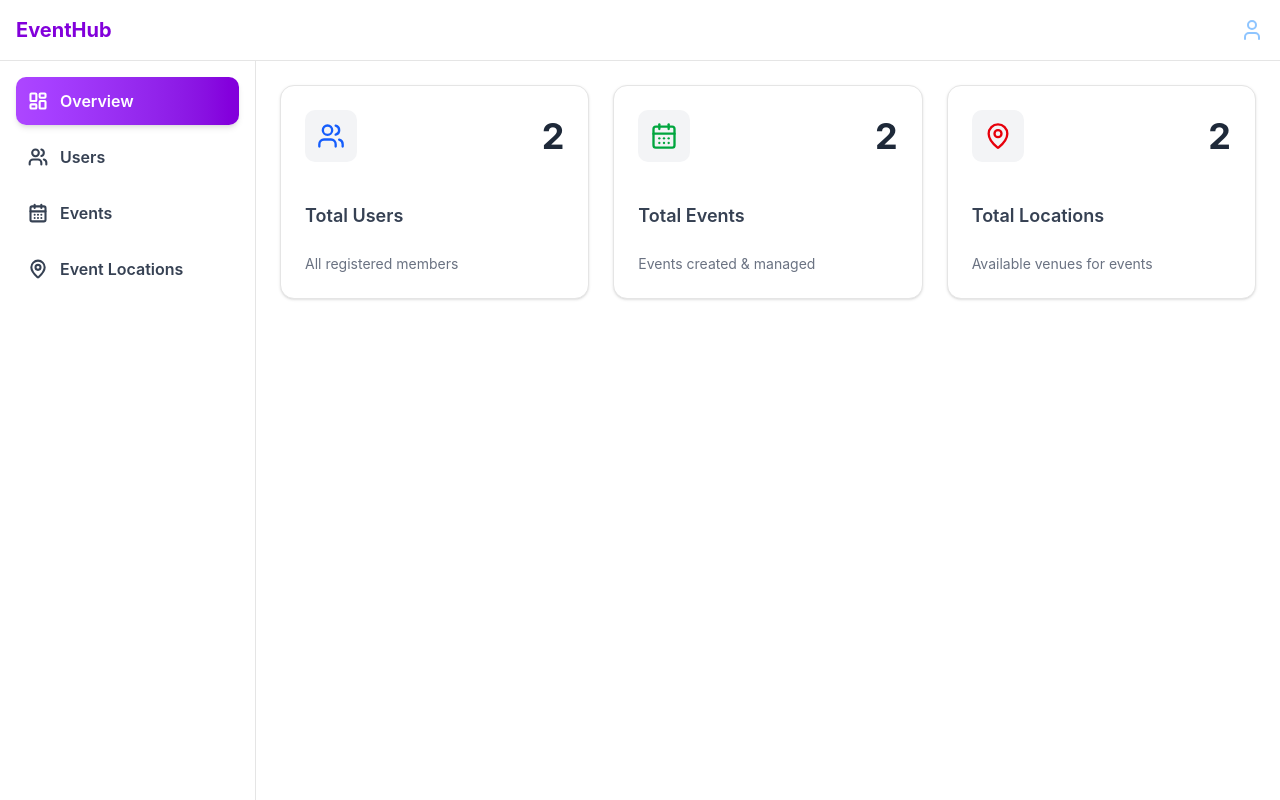
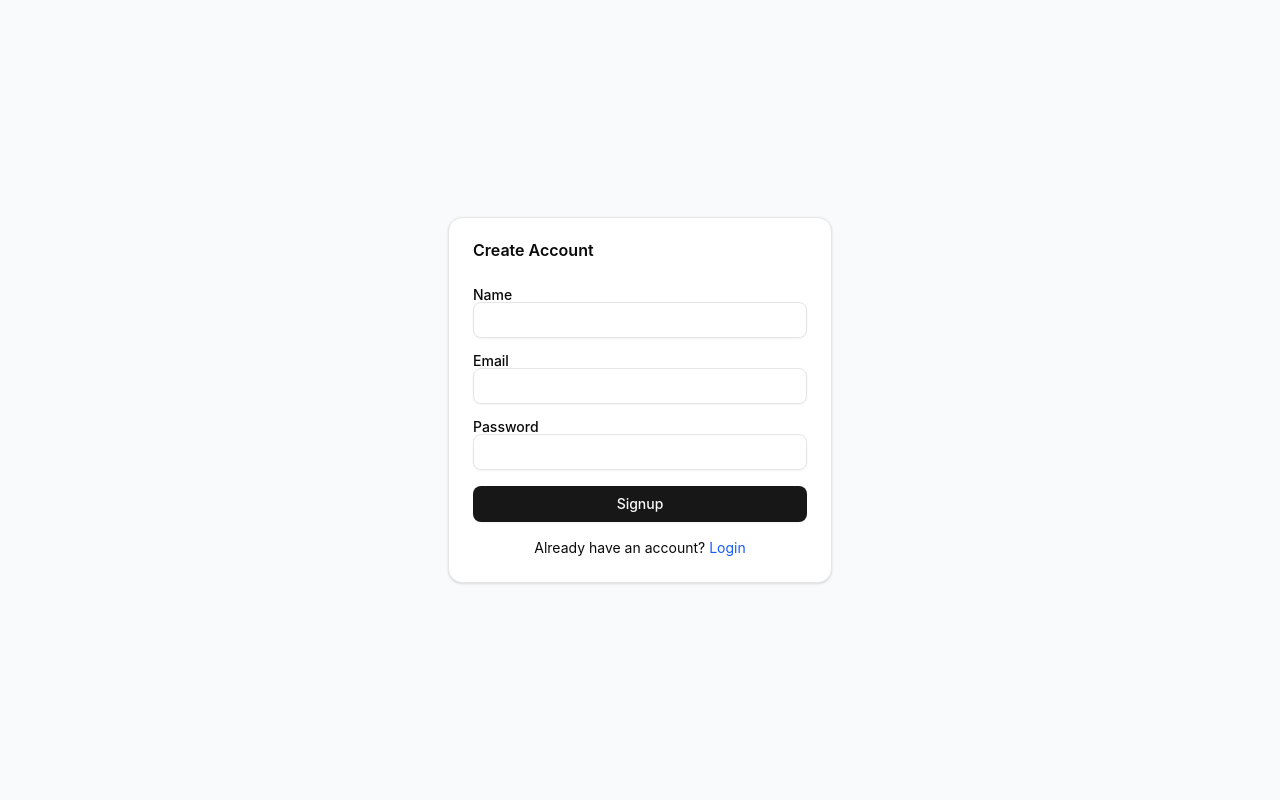
Before and after one commit to craftwithneha/event-management, a React (Vite) app: page /signup in a window 1280 px wide. Before the commit this address led to /overview. Built offline with nearby package versions, Linux system fonts and the light colour scheme.

Commit message:
initial commit

```diff
--- a/src/App.jsx
+++ b/src/App.jsx
@@ -1,3 +1,89 @@
+// import React, { useState } from "react";
+// import { BrowserRouter as Router, Routes, Route, Navigate } from "react-router-dom";
+// import Sidebar from "./components/Sidebar";
+// import Topbar from "./components/Topbar";
+// import Overview from "./pages/Overview";
+// import Users from "./pages/Users";
+// import Events from "./pages/Events";
+// import Locations from "./pages/Locations";
+
+
+
+// export default function App() {
+//   // Data stores (stateful so pages can update them)
+//  const [users, setUsers] = useState([
+//   {
+//     id: 1,
+//     name: "Ali Raza",
+//     email: "ali@example.com",
+//     address: "123 Street, Lahore",
+//     phone: "+92 300 1234567",
+//     role: "admin",
+//   },
+//   {
+//     id: 2,
+//     name: "Sara Khan",
+//     email: "sara@example.com",
+//     address: "456 Avenue, Karachi",
+//     phone: "+92 312 9876543",
+//     role: "sales",
+//   },
+// ]);
+
+
+//   const [events, setEvents] = useState([
+//     { id: 1, name: "Annual Meetup", location: "Royal Hall", date: "2025-09-10", persons: 180 },
+//     { id: 2, name: "Sales Summit", location: "City Garden", date: "2025-10-02", persons: 120 },
+//   ]);
+
+//   const [locations, setLocations] = useState([
+//     { id: 1, name: "Royal Hall", capacity: 300, owner: "Mr. Ahmed", status: "active" },
+//     { id: 2, name: "City Garden", capacity: 150, owner: "Ms. Fatima", status: "maintenance" },
+//   ]);
+
+//   return (
+
+
+//     <Router>
+//       <div className="flex flex-col h-screen">
+
+//         {/* Topbar fixed at top */}
+//         <Topbar />
+
+//         <div className="flex flex-1 overflow-hidden">
+//           {/* Sidebar */}
+//           <Sidebar />
+
+//           {/* Main content */}
+//           <main className="flex-1 p-6 overflow-auto">
+//             <Routes>
+//               <Route path="/" element={<Navigate to="/overview" replace />} />
+
+//               <Route
+//                 path="/overview"
+//                 element={<Overview users={users} events={events} locations={locations} />}
+//               />
+//               <Route path="/users" element={<Users users={users} setUsers={setUsers} />} />
+//               <Route path="/events" element={<Events events={events} setEvents={setEvents} />} />
+//               <Route
+//                 path="/locations"
+//                 element={<Locations locations={locations} setLocations={setLocations} />}
+//               />
+
+//               {/* Fallback to overview */}
+//               <Route path="*" element={<Navigate to="/overview" replace />} />
+//             </Routes>
+//           </main>
+//         </div>
+//       </div>
+//     </Router>
+//   );
+// }
+
+
+
+
+
 import React, { useState } from "react";
 import { BrowserRouter as Router, Routes, Route, Navigate } from "react-router-dom";
 import Sidebar from "./components/Sidebar";
@@ -6,30 +92,19 @@ import Overview from "./pages/Overview";
 import Users from "./pages/Users";
 import Events from "./pages/Events";
 import Locations from "./pages/Locations";
+import Login from "./pages/Login";
+import Signup from "./pages/Signup";
+import ProtectedRoute from "./components/ProtectedRoute"; // create this component
+
 
 
 
 export default function App() {
-  // Data stores (stateful so pages can update them)
+  // Existing stateful data
   const [users, setUsers] = useState([
-  {
-    id: 1,
-    name: "Ali Raza",
-    email: "ali@example.com",
-    address: "123 Street, Lahore",
-    phone: "+92 300 1234567",
-    role: "admin",
-  },
-  {
-    id: 2,
-    name: "Sara Khan",
-    email: "sara@example.com",
-    address: "456 Avenue, Karachi",
-    phone: "+92 312 9876543",
-    role: "sales",
-  },
+    { id: 1, name: "Ali Raza", email: "ali@example.com", address: "123 Street, Lahore", phone: "+92 300 1234567", role: "admin" },
+    { id: 2, name: "Sara Khan", email: "sara@example.com", address: "456 Avenue, Karachi", phone: "+92 312 9876543", role: "sales" },
   ]);
-
 
   const [events, setEvents] = useState([
     { id: 1, name: "Annual Meetup", location: "Royal Hall", date: "2025-09-10", persons: 180 },
@@ -42,40 +117,37 @@ export default function App() {
   ]);
 
   return (
+    <Router>
+      <Routes>
+        {/* Public routes */}
+        <Route path="/signup" element={<Signup />} />
+        <Route path="/login" element={<Login />} />
 
-
-    <Router>
+        {/* Protected Admin Panel */}
+        <Route
+          path="/*"
+          element={
+            <ProtectedRoute>
               <div className="flex flex-col h-screen">
-
-        {/* Topbar fixed at top */}
                 <Topbar />
-
                 <div className="flex flex-1 overflow-hidden">
-          {/* Sidebar */}
                   <Sidebar />
-
-          {/* Main content */}
                   <main className="flex-1 p-6 overflow-auto">
                     <Routes>
                       <Route path="/" element={<Navigate to="/overview" replace />} />
-
-              <Route
-                path="/overview"
-                element={<Overview users={users} events={events} locations={locations} />}
-              />
+                      <Route path="/overview" element={<Overview users={users} events={events} locations={locations} />} />
                       <Route path="/users" element={<Users users={users} setUsers={setUsers} />} />
                       <Route path="/events" element={<Events events={events} setEvents={setEvents} />} />
-              <Route
-                path="/locations"
-                element={<Locations locations={locations} setLocations={setLocations} />}
-              />
-
-              {/* Fallback to overview */}
+                      <Route path="/locations" element={<Locations locations={locations} setLocations={setLocations} />} />
                       <Route path="*" element={<Navigate to="/overview" replace />} />
                     </Routes>
                   </main>
                 </div>
               </div>
+            </ProtectedRoute>
+          }
+        />
+      </Routes>
     </Router>
   );
 }
--- a/src/components/ProtectedRoute.jsx
+++ b/src/components/ProtectedRoute.jsx
@@ -1,11 +1,24 @@
-import { Navigate } from "react-router-dom";
-import { useAuth } from "../context/AuthContext";
+import { useEffect, useState } from "react";
+import { account } from "../services/appwrite";
+import { useNavigate } from "react-router-dom";
 
 export default function ProtectedRoute({ children }) {
-  const { user, loading } = useAuth();
+  const [loading, setLoading] = useState(true);
+  const navigate = useNavigate();
 
-  if (loading) return <p>Loading...</p>;
-  if (!user) return <Navigate to="/login" />;
+  useEffect(() => {
+    const checkUser = async () => {
+      try {
+        await account.get(); // check current session
+        setLoading(false);
+      } catch {
+        navigate("/login"); // redirect if not logged in
+      }
+    };
+    checkUser();
+  }, [navigate]);
+
+  if (loading) return <div className="flex justify-center items-center h-screen">Loading...</div>;
 
   return children;
 }
--- a/src/components/Topbar.jsx
+++ b/src/components/Topbar.jsx
@@ -1,16 +1,50 @@
-import React from "react";
-import { User } from "lucide-react";
+// import React from "react";
+// import { User } from "lucide-react";
 
-export default function Topbar() {
-  return (
-    <div className="flex items-center justify-between bg-white p-4 border-b">
-      <div className="text-xl font-bold  text-purple-700">EventHub</div>
-      <div className="flex items-center gap-2">
-        <User className="h-6 w-6 text-blue-300" />
-      </div>
-    </div>
+// export default function Topbar() {
+//   return (
+//     <div className="flex items-center justify-between bg-white p-4 border-b">
+//       <div className="text-xl font-bold  text-purple-700">EventHub</div>
+//       <div className="flex items-center gap-2">
+//         <User className="h-6 w-6 text-blue-300" />
+//       </div>
+//     </div>
 
 
 
+//   );
+// }
+
+
+
+import React from "react";
+import { User } from "lucide-react";
+import { Button } from "@/components/ui/button";
+import { account } from "../services/appwrite";
+import { useNavigate } from "react-router-dom";
+
+export default function Topbar() {
+  const navigate = useNavigate();
+
+  const handleLogout = async () => {
+    try {
+      // Delete the current session
+      await account.deleteSession("current");
+      navigate("/login"); // redirect to login page
+    } catch (err) {
+      console.error("Logout failed:", err);
+    }
+  };
+
+  return (
+    <div className="flex items-center justify-between bg-white p-4 border-b shadow-sm">
+      <div className="text-xl font-bold text-purple-700">EventHub</div>
+      <div className="flex items-center gap-4">
+        <User className="h-6 w-6 text-blue-300" />
+        <Button variant="outline" size="sm" onClick={handleLogout}>
+          Logout
+        </Button>
+      </div>
+    </div>
   );
 }
--- /dev/null
+++ b/src/pages/Login.jsx
@@ -0,0 +1,58 @@
+import { useState } from "react";
+import { account } from "../services/appwrite";
+import { useNavigate, Link } from "react-router-dom";
+import { Button } from "@/components/ui/button";
+import { Input } from "@/components/ui/input";
+import { Label } from "@/components/ui/label";
+import { Card, CardContent, CardHeader, CardTitle } from "@/components/ui/card";
+
+export default function Login() {
+  const [email, setEmail] = useState("");
+  const [password, setPassword] = useState("");
+  const [error, setError] = useState("");
+  const navigate = useNavigate();
+
+
+const handleLogin = async () => {
+  try {
+    setError("");
+    await account.createEmailPasswordSession({
+      email: email,
+      password: password,
+    });
+    navigate("/"); // redirect to admin panel
+  } catch (err) {
+    console.error(err);
+    setError(err.message || "Login failed");
+  }
+};
+
+
+  return (
+    <div className="flex justify-center items-center h-screen bg-gray-50">
+      <Card className="w-96">
+        <CardHeader>
+          <CardTitle>Login</CardTitle>
+        </CardHeader>
+        <CardContent className="space-y-4">
+          {error && <p className="text-red-600">{error}</p>}
+          <div>
+            <Label>Email</Label>
+            <Input type="email" value={email} onChange={(e) => setEmail(e.target.value)} />
+          </div>
+          <div>
+            <Label>Password</Label>
+            <Input type="password" value={password} onChange={(e) => setPassword(e.target.value)} />
+          </div>
+          <Button onClick={handleLogin} className="w-full">Login</Button>
+          <p className="text-sm text-center">
+            Don’t have an account?{" "}
+            <Link to="/signup" className="text-blue-600 hover:underline">
+              Signup
+            </Link>
+          </p>
+        </CardContent>
+      </Card>
+    </div>
+  );
+}
--- /dev/null
+++ b/src/pages/Signup.jsx
@@ -0,0 +1,65 @@
+import { useState } from "react";
+import { account } from "../services/appwrite";
+import { useNavigate, Link } from "react-router-dom";
+import { Button } from "@/components/ui/button";
+import { Input } from "@/components/ui/input";
+import { Label } from "@/components/ui/label";
+import { Card, CardContent, CardHeader, CardTitle } from "@/components/ui/card";
+
+export default function Signup() {
+  const [name, setName] = useState("");
+  const [email, setEmail] = useState("");
+  const [password, setPassword] = useState("");
+  const [error, setError] = useState("");
+  const navigate = useNavigate();
+
+  const handleSignup = async () => {
+    try {
+      setError("");
+      await account.create({
+  userId: "unique()", // auto-generate user ID
+  email: email,
+  password: password,
+  name: name
+});
+
+      alert("Signup successful! Please login.");
+      navigate("/login");
+    } catch (err) {
+      console.error(err);
+      setError(err.message);
+    }
+  };
+
+  return (
+    <div className="flex justify-center items-center h-screen bg-gray-50">
+      <Card className="w-96">
+        <CardHeader>
+          <CardTitle>Create Account</CardTitle>
+        </CardHeader>
+        <CardContent className="space-y-4">
+          {error && <p className="text-red-600">{error}</p>}
+          <div>
+            <Label>Name</Label>
+            <Input value={name} onChange={(e) => setName(e.target.value)} />
+          </div>
+          <div>
+            <Label>Email</Label>
+            <Input type="email" value={email} onChange={(e) => setEmail(e.target.value)} />
+          </div>
+          <div>
+            <Label>Password</Label>
+            <Input type="password" value={password} onChange={(e) => setPassword(e.target.value)} />
+          </div>
+          <Button onClick={handleSignup} className="w-full">Signup</Button>
+          <p className="text-sm text-center">
+            Already have an account?{" "}
+            <Link to="/login" className="text-blue-600 hover:underline">
+              Login
+            </Link>
+          </p>
+        </CardContent>
+      </Card>
+    </div>
+  );
+}
--- /dev/null
+++ b/src/services/appwrite.js
@@ -0,0 +1,28 @@
+// // Import Appwrite SDK
+// import { Client, Account } from "appwrite";
+
+// // Initialize client
+// const client = new Client();
+// client
+//   .setEndpoint(import.meta.env.VITE_APPWRITE_ENDPOINT) // replace with your endpoint
+//   .setProject(import.meta.env.VITE_APPWRITE_PROJECT);               // replace with your project ID
+
+// // Create Account instance
+// const account = new Account(client);
+
+// // Export account so other files can use it
+// export { account };
+
+
+
+
+
+import { Client, Account } from "appwrite";
+
+const client = new Client()
+  .setEndpoint(import.meta.env.VITE_APPWRITE_ENDPOINT)
+  .setProject(import.meta.env.VITE_APPWRITE_PROJECT);
+
+const account = new Account(client);
+
+export { account };
```
Lines whose indentation alone changed are shown as unchanged.
